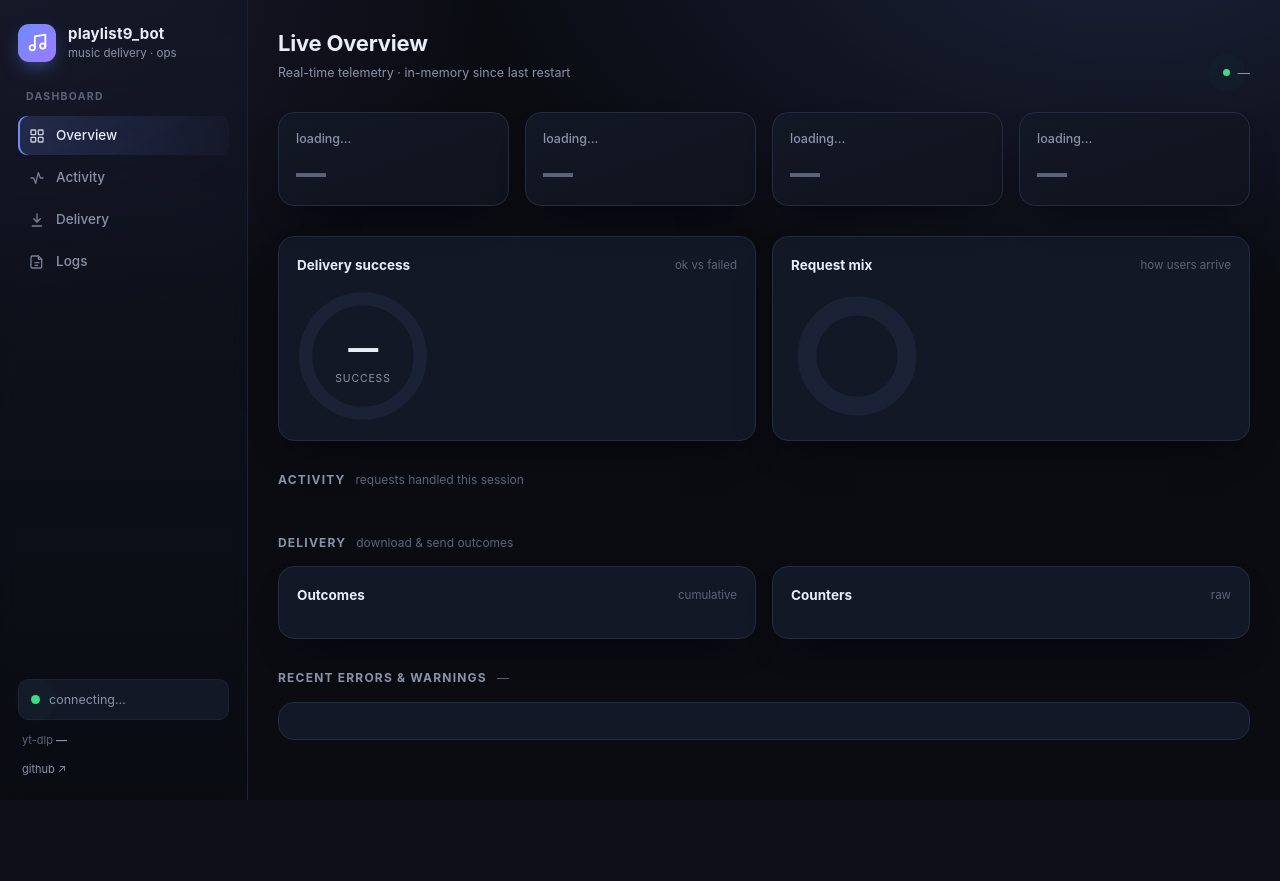
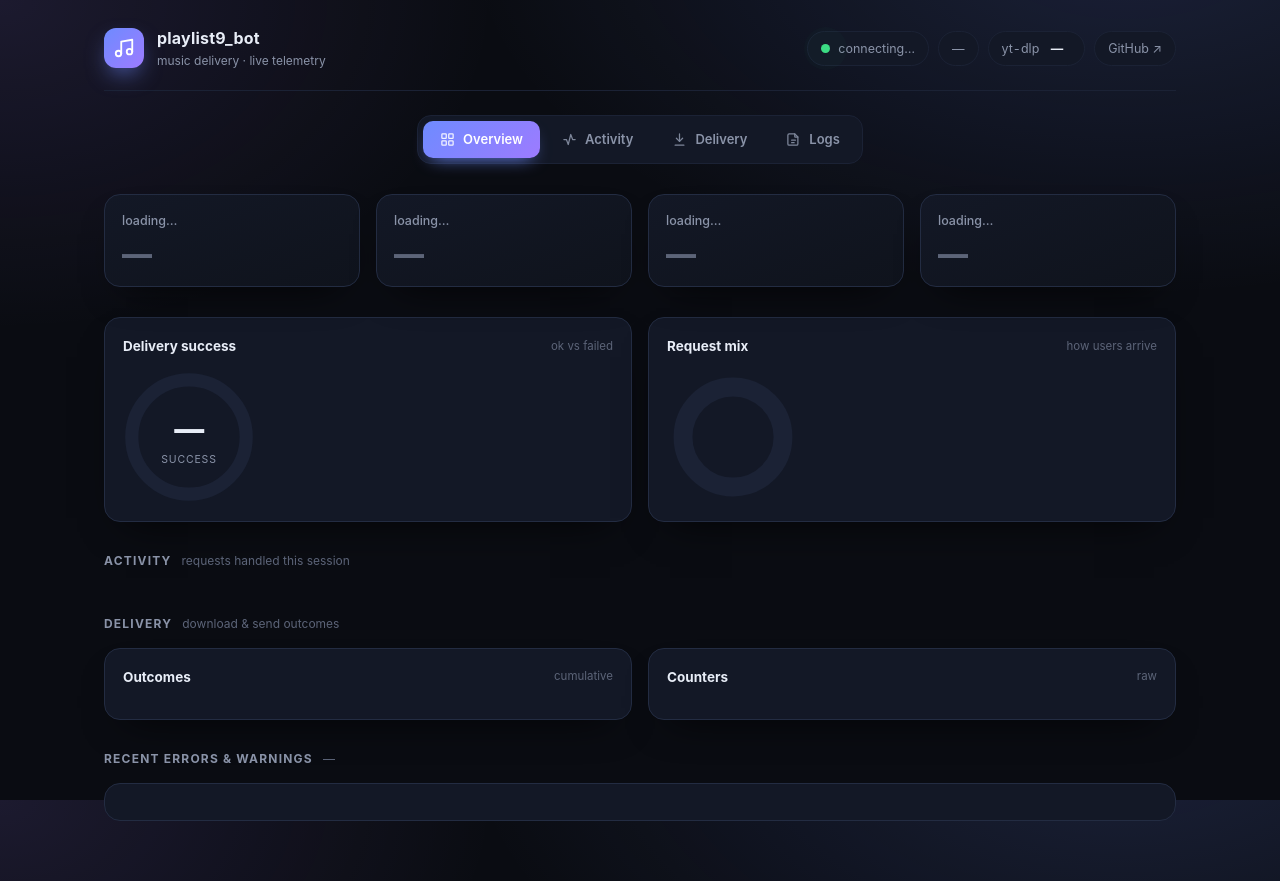
Before and after one commit to FrostAtom/playlist9_bot, a Python web app: template app/web/templates/status.html in a window 1280 px wide. Before the commit the page ends 800 px from the top, so only its background shows below. Run offline with Jinja, Linux system fonts and the light colour scheme; the template is opened without the code that fills it, so the values that code supplies are empty.

Commit message:
feat(web): center dashboard, replace sidebar with top bar + pill tabs
Drop the left sidebar in favor of a centered max-width layout: a top app bar
(brand + live/clock/yt-dlp/GitHub chips) and a centered pill-tab nav for the
section anchors. Cleaner, less chrome, content centered on the page.

```diff
--- a/app/web/templates/status.html
+++ b/app/web/templates/status.html
@@ -39,65 +39,50 @@
   a { color: inherit; }
   ::selection { background: rgba(110,139,255,.35); }
 
-  /* ───────── shell: sidebar + content ───────── */
-  .shell { display: grid; grid-template-columns: 248px 1fr; min-height: 100vh; }
+  /* ───────── centered page ───────── */
+  .page { max-width: 1120px; margin: 0 auto; padding: 26px 24px 60px; }
 
-  aside {
-    position: sticky; top: 0; height: 100vh;
-    padding: 22px 18px;
-    border-right: 1px solid var(--line-soft);
-    background: linear-gradient(180deg, rgba(19,24,38,.7), rgba(10,12,18,.4));
-    backdrop-filter: blur(8px);
-    display: flex; flex-direction: column; gap: 26px;
-  }
-  .brand { display: flex; align-items: center; gap: 12px; }
+  /* top app bar */
+  .appbar { display: flex; align-items: center; justify-content: space-between; gap: 16px;
+    flex-wrap: wrap; padding-bottom: 20px; border-bottom: 1px solid var(--line-soft); }
+  .brand { display: flex; align-items: center; gap: 13px; }
   .logo {
-    width: 38px; height: 38px; border-radius: 11px; flex: none;
+    width: 40px; height: 40px; border-radius: 12px; flex: none;
     display: grid; place-items: center;
     background: linear-gradient(135deg, var(--accent), var(--accent-2));
-    box-shadow: 0 8px 22px -8px rgba(110,139,255,.8);
+    box-shadow: 0 10px 24px -8px rgba(110,139,255,.85);
   }
-  .logo svg { width: 21px; height: 21px; }
-  .brand .name { font-weight: 700; font-size: 15px; letter-spacing: .2px; }
-  .brand .role { color: var(--muted); font-size: 11.5px; }
+  .logo svg { width: 22px; height: 22px; }
+  .brand .name { font-weight: 750; font-size: 16px; letter-spacing: .2px; }
+  .brand .role { color: var(--muted); font-size: 12px; margin-top: 1px; }
 
-  nav { display: flex; flex-direction: column; gap: 3px; }
-  nav .nlabel { color: var(--faint); font-size: 10.5px; text-transform: uppercase;
-    letter-spacing: .12em; margin: 0 0 8px 8px; font-weight: 700; }
-  nav a {
-    display: flex; align-items: center; gap: 11px;
-    padding: 9px 11px; border-radius: 9px; text-decoration: none;
-    color: var(--muted); font-weight: 550; font-size: 13.5px;
-    transition: background .15s, color .15s;
-  }
-  nav a:hover { background: var(--panel-2); color: var(--txt); }
-  nav a.active { background: linear-gradient(90deg, rgba(110,139,255,.18), rgba(110,139,255,.04));
-    color: var(--txt); box-shadow: inset 2px 0 0 var(--accent); }
-  nav a svg { width: 16px; height: 16px; opacity: .85; flex: none; }
+  .meta { display: flex; align-items: center; gap: 9px; flex-wrap: wrap; }
+  .chip { display: inline-flex; align-items: center; gap: 8px; padding: 7px 13px; border-radius: 999px;
+    border: 1px solid var(--line-soft); background: var(--panel); color: var(--muted);
+    font-size: 12.5px; font-variant-numeric: tabular-nums; text-decoration: none;
+    transition: border-color .15s, color .15s; }
+  .chip b { color: var(--txt); font-weight: 650; }
+  a.chip:hover { color: var(--txt); border-color: var(--line); }
 
-  .side-foot { margin-top: auto; display: flex; flex-direction: column; gap: 12px; }
-  .pulse {
-    display: flex; align-items: center; gap: 9px; padding: 10px 12px;
-    border: 1px solid var(--line-soft); border-radius: 10px; background: var(--panel);
-    font-size: 12.5px; color: var(--muted);
-  }
   .dot { position: relative; width: 9px; height: 9px; border-radius: 50%; background: var(--green); flex: none; }
   .dot::after { content: ""; position: absolute; inset: -4px; border-radius: 50%;
     background: var(--green); opacity: .5; animation: ping 1.8s ease-out infinite; }
   .dot.bad { background: var(--red); } .dot.bad::after { background: var(--red); }
   .dot.warn { background: var(--amber); } .dot.warn::after { background: var(--amber); }
   @keyframes ping { 0% { transform: scale(1); opacity: .5; } 80%,100% { transform: scale(2.6); opacity: 0; } }
-  .side-foot .build { color: var(--faint); font-size: 11px; padding: 0 4px; }
-  .side-foot .build b { color: var(--muted); font-weight: 600; }
 
-  /* ───────── content ───────── */
-  main { padding: 26px 30px 48px; max-width: 1180px; }
-  .topbar { display: flex; align-items: flex-end; justify-content: space-between; gap: 16px; margin-bottom: 6px; flex-wrap: wrap; }
-  .topbar h1 { margin: 0; font-size: 22px; font-weight: 750; letter-spacing: -.2px; }
-  .topbar .crumb { color: var(--muted); font-size: 12.5px; margin-top: 3px; }
-  .topbar .clock { color: var(--muted); font-size: 12.5px; font-variant-numeric: tabular-nums;
-    display: flex; align-items: center; gap: 8px; }
-  .topbar .clock .dot { width: 7px; height: 7px; }
+  /* centered pill tabs */
+  .tabs { display: flex; justify-content: center; flex-wrap: wrap; gap: 5px; margin: 24px auto 6px;
+    padding: 5px; border: 1px solid var(--line-soft); border-radius: 14px;
+    background: var(--panel); width: fit-content; max-width: 100%; }
+  .tabs a { display: inline-flex; align-items: center; gap: 8px; padding: 8px 17px; border-radius: 10px;
+    text-decoration: none; color: var(--muted); font-weight: 600; font-size: 13px; white-space: nowrap;
+    transition: background .15s, color .15s, box-shadow .15s; }
+  .tabs a:hover { color: var(--txt); background: var(--panel-2); }
+  .tabs a.active { color: #fff;
+    background: linear-gradient(135deg, var(--accent), var(--accent-2));
+    box-shadow: 0 8px 18px -9px var(--accent); }
+  .tabs a svg { width: 15px; height: 15px; opacity: .9; flex: none; }
 
   .banner { display: none; margin: 14px 0 0; padding: 13px 16px; border-radius: 12px;
     background: linear-gradient(90deg, rgba(245,181,74,.14), rgba(245,181,74,.05));
@@ -197,21 +182,21 @@
   .skeleton { color: var(--faint); }
 
   @media (max-width: 980px) {
-    .shell { grid-template-columns: 1fr; }
-    aside { position: static; height: auto; flex-direction: row; flex-wrap: wrap; align-items: center; }
-    aside nav { flex-direction: row; flex-wrap: wrap; }
-    nav .nlabel { display: none; }
-    .side-foot { margin: 0; flex-direction: row; }
     .kpis { grid-template-columns: 1fr 1fr; }
     .cols-2, .cols-3 { grid-template-columns: 1fr; }
   }
-  @media (max-width: 560px) { .kpis { grid-template-columns: 1fr; } main { padding: 20px 16px 40px; } }
+  @media (max-width: 520px) {
+    .kpis { grid-template-columns: 1fr; }
+    .page { padding: 18px 14px 44px; }
+    .tabs { width: 100%; }
+    .tabs a { flex: 1; justify-content: center; padding: 8px 10px; }
+  }
 </style>
 </head>
 <body>
-<div class="shell">
-  <!-- ───────── sidebar ───────── -->
-  <aside>
+<div class="page">
+  <!-- ───────── top app bar ───────── -->
+  <header class="appbar">
     <div class="brand">
       <div class="logo">
         <svg viewBox="0 0 24 24" fill="none" stroke="#fff" stroke-width="2" stroke-linecap="round" stroke-linejoin="round">
@@ -220,12 +205,19 @@
       </div>
       <div>
         <div class="name">playlist9_bot</div>
-        <div class="role">music delivery · ops</div>
+        <div class="role">music delivery · live telemetry</div>
       </div>
     </div>
+    <div class="meta">
+      <span class="chip"><span class="dot" id="dot"></span><span id="status">connecting…</span></span>
+      <span class="chip"><span id="clock">—</span></span>
+      <span class="chip">yt-dlp&nbsp;<b id="ytv">—</b><span id="ytage"></span></span>
+      <a class="chip" href="https://github.com/FrostAtom/playlist9_bot" target="_blank" rel="noopener">GitHub ↗</a>
+    </div>
+  </header>
 
-    <nav>
-      <div class="nlabel">Dashboard</div>
+  <!-- ───────── centered tab nav ───────── -->
+  <nav class="tabs">
     <a href="#overview" class="active" data-nav>
       <svg viewBox="0 0 24 24" fill="none" stroke="currentColor" stroke-width="2" stroke-linecap="round" stroke-linejoin="round"><rect x="3" y="3" width="7" height="7" rx="1"/><rect x="14" y="3" width="7" height="7" rx="1"/><rect x="3" y="14" width="7" height="7" rx="1"/><rect x="14" y="14" width="7" height="7" rx="1"/></svg>
       Overview</a>
@@ -239,23 +231,6 @@
       <svg viewBox="0 0 24 24" fill="none" stroke="currentColor" stroke-width="2" stroke-linecap="round" stroke-linejoin="round"><path d="M14 3v4a1 1 0 0 0 1 1h4"/><path d="M5 3h9l5 5v11a2 2 0 0 1-2 2H5a2 2 0 0 1-2-2V5a2 2 0 0 1 2-2Z"/><path d="M9 13h6M9 17h4"/></svg>
       Logs</a>
   </nav>
-
-    <div class="side-foot">
-      <div class="pulse"><span class="dot" id="dot"></span><span id="status">connecting…</span></div>
-      <div class="build">yt-dlp <b id="ytv">—</b> <span id="ytage"></span></div>
-      <div class="build"><a href="https://github.com/FrostAtom/playlist9_bot" target="_blank" rel="noopener" style="color:var(--muted);text-decoration:none">github ↗</a></div>
-    </div>
-  </aside>
-
-  <!-- ───────── content ───────── -->
-  <main>
-    <div class="topbar">
-      <div>
-        <h1>Live Overview</h1>
-        <div class="crumb">Real-time telemetry · in-memory since last restart</div>
-      </div>
-      <div class="clock"><span class="dot" id="dot2"></span><span id="clock">—</span></div>
-    </div>
 
   <div class="banner" id="banner"></div>
 
@@ -329,7 +304,6 @@
       <div class="shead"><h2>Recent errors &amp; warnings</h2><span class="hint" id="logHint">—</span></div>
       <div class="panel"><div class="logs" id="logList"></div></div>
     </section>
-  </main>
 </div>
 
 <script>
@@ -523,11 +497,9 @@ window.addEventListener("scroll", spy, { passive: true });
 
 function setLive(ok, warn) {
   const cls = ok ? (warn ? "warn" : "") : "bad";
-  for (const id of ["dot","dot2"]) {
-    const el = $(id); el.className = "dot" + (cls ? " " + cls : "");
-  }
+  $("dot").className = "dot" + (cls ? " " + cls : "");
   $("status").textContent = ok ? (warn ? "live · degraded" : "live") : "unreachable";
-  $("clock").textContent = ok ? "updated " + new Date().toLocaleTimeString() : "retrying…";
+  $("clock").textContent = ok ? new Date().toLocaleTimeString() : "retrying…";
 }
 
 async function tick() {
```
Lines whose indentation alone changed are shown as unchanged.
